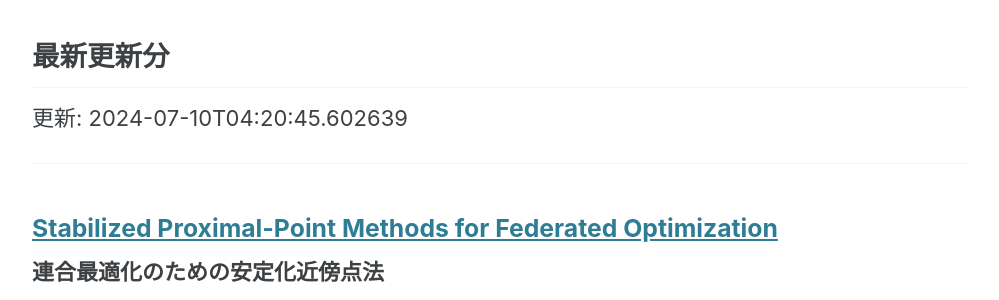
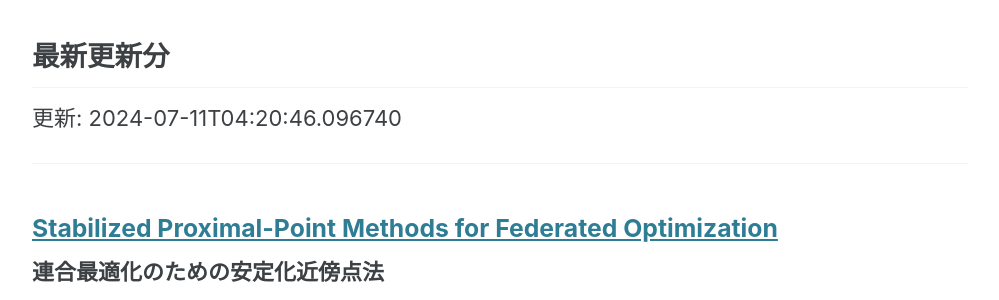
Before and after one commit to haruhisa-enomoto/arxiv-privacy-tech, a Jekyll site: the page built from index.md, in a window 1280 px wide and 900 px high, scrolled down 680 px. Shown: the part 155-455 px from the top of the window, without its empty margins (140-1139 px from the left). Built offline with Jekyll 4.4.1, drawn with Linux system fonts in a browser that asks for light colours; cached includes are drawn as plain includes; formulas are drawn with MathJax 3.

Commit message:
:robot: Automate updates

```diff
--- a/index.md
+++ b/index.md
@@ -27,7 +27,7 @@ author_profile: false
 
 ## 最新更新分
 
-更新: 2024-07-10T04:20:45.602639
+更新: 2024-07-11T04:20:46.096740
 
 - - -
 
```
